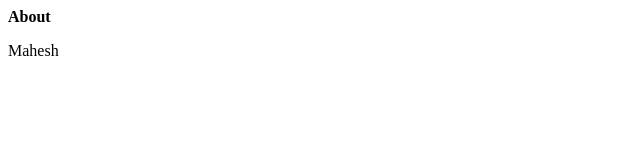
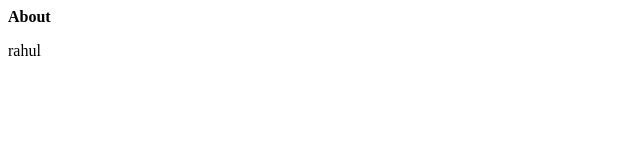
Before and after one commit to Rahul04082003/Demo, a plain HTML site: page index.html in a window 1280 px wide. Shown: the full height of the page, 0-640 px from the left. Drawn offline with Linux system fonts and the light colour scheme.

Commit message:
Update index.html

```diff
--- a/index.html
+++ b/index.html
@@ -5,6 +5,6 @@
 </head>
 <body>
 <h><b>About</b></h>
-<p>Mahesh</p>
+<p>rahul</p>
 </body>
 </html>
```
